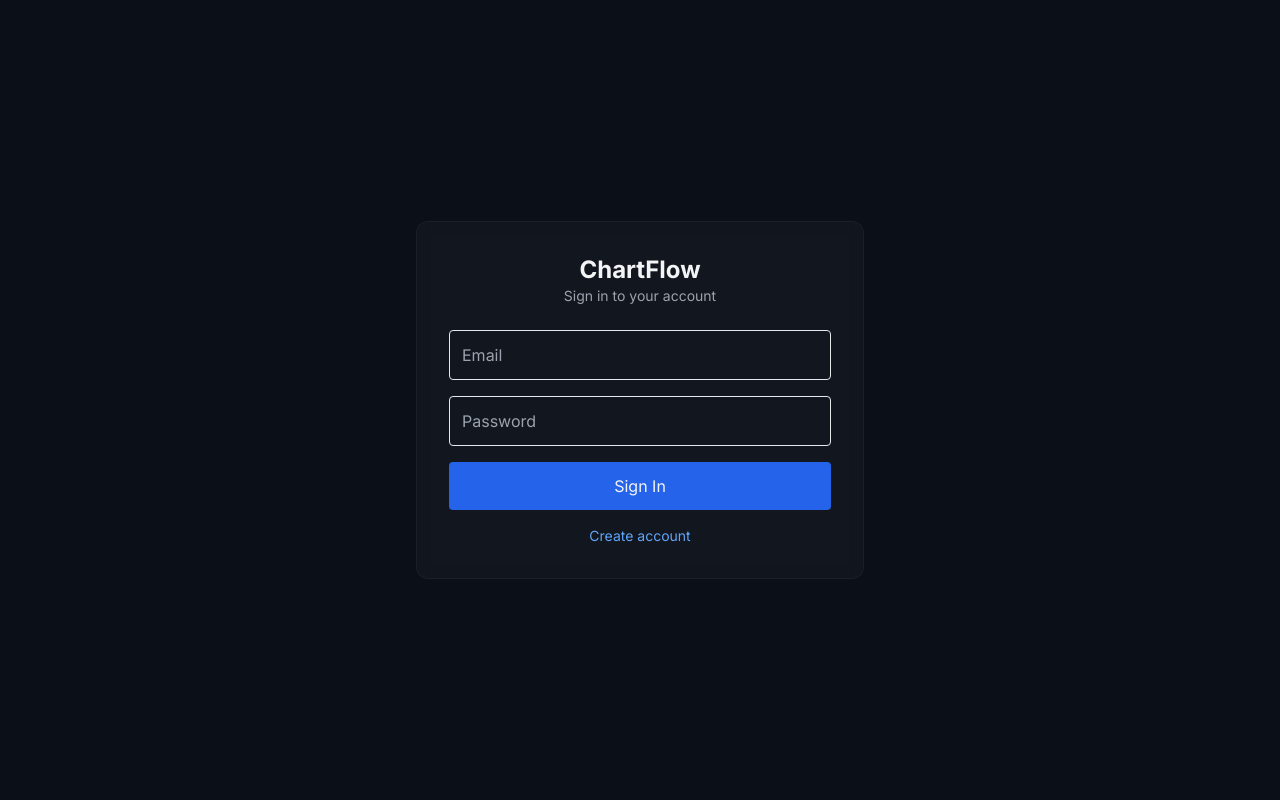
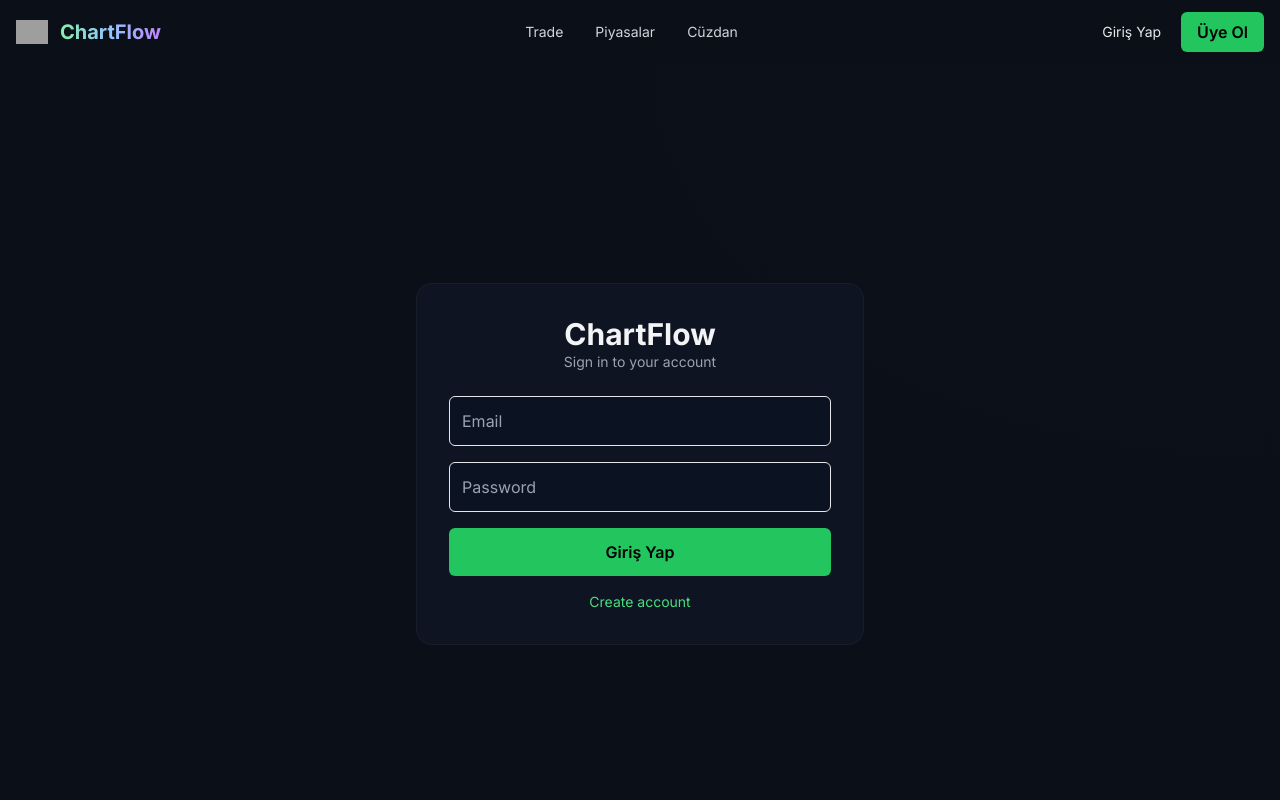
Before and after one commit to Burak0943/ChartFlow, a Next.js app: page /login in a window 1280 px wide. Shown: the top 800 px of the page. Built offline with nearby package versions, Linux system fonts and the light colour scheme; no server answers; grey boxes are pictures that could not be loaded.

Commit message:
Feat: Added Navbar, Login animation, Logo and Policies

```diff
--- a/app/dashboard/page.tsx
+++ b/app/dashboard/page.tsx
@@ -1,5 +1,4 @@
 import { createClient } from '../../utils/supabase/server';
-import { Navbar } from '../../components/Navbar';
 
 export default async function DashboardPage() {
   const supabase = await createClient();
@@ -19,8 +18,6 @@ export default async function DashboardPage() {
 
   return (
     <div>
-      <Navbar session={!!session} />
-
       <main className="max-w-6xl mx-auto p-4">
         <div className="card-glass p-6 rounded-md">
           <h3 className="text-lg font-semibold">Wallet Balance</h3>
--- a/app/globals.css
+++ b/app/globals.css
@@ -11,11 +11,50 @@ html, body, #__next {
   color-scheme: dark;
 }
 
-/* Simple glassy card */
+/* Simple glassy card (legacy) */
 .card-glass {
   background: rgba(255,255,255,0.03);
   backdrop-filter: blur(8px);
   border: 1px solid rgba(255,255,255,0.04);
+}
+
+/* New glass panel for exchange style */
+.glass-panel {
+  background: rgba(17, 24, 39, 0.7);
+  backdrop-filter: blur(10px);
+  -webkit-backdrop-filter: blur(10px);
+  border: 1px solid rgba(255,255,255,0.04);
+}
+
+/* Animations */
+@keyframes fadeIn {
+  from {
+    opacity: 0;
+    transform: translateY(20px);
+  }
+  to {
+    opacity: 1;
+    transform: translateY(0);
+  }
+}
+
+@keyframes slideIn {
+  from {
+    opacity: 0;
+    transform: translateX(30px);
+  }
+  to {
+    opacity: 1;
+    transform: translateX(0);
+  }
+}
+
+.animate-fade-in {
+  animation: fadeIn 480ms ease-out both;
+}
+
+.animate-slide-in {
+  animation: slideIn 420ms ease-out both;
 }
 
 .center-screen {
--- a/app/layout.tsx
+++ b/app/layout.tsx
@@ -2,19 +2,36 @@ import './globals.css';
 import { Metadata } from 'next';
 import { Inter } from 'next/font/google';
 import ToasterClient from './providers/ToasterClient';
+import Navbar from '../components/Navbar';
 
 const inter = Inter({ subsets: ['latin'] });
 
 export const metadata: Metadata = {
   title: 'ChartFlow',
-  description: 'High-performance crypto trading terminal'
+  description: 'High-performance crypto trading terminal',
+  icons: { icon: '/favicon.ico' }
 };
 
 export default function RootLayout({ children }: { children: React.ReactNode }) {
   return (
     <html lang="en" className="dark">
       <body className={`${inter.className} bg-[#0b0f17] text-gray-100`}>
-        {children}
+        <Navbar />
+        <div className="pt-16 min-h-[calc(100vh-64px)]">
+          {children}
+        </div>
+
+        <footer className="mt-8 border-t border-white/5 py-6">
+          <div className="max-w-7xl mx-auto px-4 flex flex-col md:flex-row items-center justify-between gap-4 text-sm text-gray-400">
+            <div className="flex items-center gap-4">
+              <a href="/privacy">Gizlilik Politikası</a>
+              <a href="/terms">Kullanım Koşulları</a>
+              <a href="/support">Destek</a>
+            </div>
+            <div>© {new Date().getFullYear()} ChartFlow. Tüm hakları saklıdır.</div>
+          </div>
+        </footer>
+
         {/* Global toasts */}
         {/* Mount the client to the toaster-root */}
         <div id="toaster-root">
--- a/app/login/components/LoginForm.tsx
+++ b/app/login/components/LoginForm.tsx
@@ -27,25 +27,27 @@ export default function LoginForm() {
   return (
     <form onSubmit={handleSubmit} className="space-y-4">
       <input
-        className="w-full p-3 rounded bg-transparent border border-white/6"
+        className="w-full p-3 rounded-md bg-[#06112455] border border-white/6 placeholder:text-gray-400 focus:outline-none focus:ring-2 focus:ring-green-500"
         placeholder="Email"
         value={email}
         onChange={(e) => setEmail(e.target.value)}
         type="email"
+        required
       />
       <input
-        className="w-full p-3 rounded bg-transparent border border-white/6"
+        className="w-full p-3 rounded-md bg-[#06112455] border border-white/6 placeholder:text-gray-400 focus:outline-none focus:ring-2 focus:ring-green-500"
         placeholder="Password"
         value={password}
         onChange={(e) => setPassword(e.target.value)}
         type="password"
+        required
       />
       <button
         type="submit"
-        className="w-full p-3 rounded bg-blue-600 disabled:opacity-50"
+        className="w-full p-3 rounded-md bg-green-500 text-black font-semibold hover:brightness-95 disabled:opacity-60"
         disabled={loading}
       >
-        {loading ? 'Signing in...' : 'Sign In'}
+        {loading ? 'Signing in...' : 'Giriş Yap'}
       </button>
     </form>
   );
--- a/app/login/page.tsx
+++ b/app/login/page.tsx
@@ -1,13 +1,12 @@
 // server component wrapper
 import LoginForm from './components/LoginForm';
 
-
 export default function LoginPage() {
   return (
-    <div className="center-screen">
-      <div className="w-full max-w-md card-glass p-8 rounded-xl">
+    <div className="min-h-screen flex items-center justify-center bg-[radial-gradient(ellipse_at_top_right,_#0b122033,_transparent)] p-6">
+      <div className="w-full max-w-md glass-panel p-8 rounded-2xl animate-fade-in">
         <div className="text-center mb-6">
-          <h2 className="text-2xl font-bold">ChartFlow</h2>
+          <h2 className="text-3xl font-bold">ChartFlow</h2>
           <p className="text-sm text-gray-400">Sign in to your account</p>
         </div>
 
@@ -17,7 +16,7 @@ export default function LoginPage() {
         </div>
 
         <div className="mt-4 text-center text-sm">
-          <a href="/register" className="text-blue-400">
+          <a href="/register" className="text-green-400">
             Create account
           </a>
         </div>
--- a/components/Navbar.tsx
+++ b/components/Navbar.tsx
@@ -1,33 +1,41 @@
+'use client';
+
+import Image from 'next/image';
 import Link from 'next/link';
-import { User } from 'lucide-react';
+import { usePathname } from 'next/navigation';
 
-export function Navbar({ session }: { session: boolean }) {
+export default function Navbar() {
+  const pathname = usePathname();
+  const isActive = (path: string) => pathname === path;
+
   return (
-    <header className="sticky top-0 z-50 backdrop-blur bg-black/30 border-b border-white/5">
-      <div className="max-w-6xl mx-auto flex items-center justify-between p-4">
-        <div className="flex items-center space-x-4">
-          <div className="text-lg font-bold">ChartFlow</div>
+    <header className="fixed top-0 w-full z-50 bg-transparent">
+      <div className="max-w-7xl mx-auto px-4 py-3 flex items-center justify-between">
+        <div className="flex items-center gap-3">
+          <Image src="/logo.png" width={32} height={32} alt="ChartFlow" />
+          <div className="text-xl font-bold bg-clip-text text-transparent bg-gradient-to-r from-green-300 via-blue-300 to-purple-400">ChartFlow</div>
         </div>
 
-        <nav className="flex items-center space-x-6">
-          <Link href="/trade" className="text-sm text-gray-300">
+        <nav className="hidden md:flex gap-8 items-center">
+          <Link href="/trade" className={`text-sm ${isActive('/trade') ? 'text-white font-semibold' : 'text-gray-300'}`}>
             Trade
           </Link>
-          <Link href="/dashboard" className="text-sm text-gray-300">
-            Dashboard
+          <Link href="/piyasalar" className={`text-sm ${isActive('/piyasalar') ? 'text-white font-semibold' : 'text-gray-300'}`}>
+            Piyasalar
           </Link>
-          <div className="ml-4">
-            {session ? (
-              <button className="flex items-center gap-2 text-sm">
-                <User /> <span>Profile</span>
-              </button>
-            ) : (
-              <Link href="/login" className="text-sm text-blue-400">
-                Login
-              </Link>
-            )}
-          </div>
+          <Link href="/cuzdan" className={`text-sm ${isActive('/cuzdan') ? 'text-white font-semibold' : 'text-gray-300'}`}>
+            Cüzdan
+          </Link>
         </nav>
+
+        <div className="flex items-center gap-3">
+          <Link href="/login" className="text-sm text-gray-200">
+            Giriş Yap
+          </Link>
+          <Link href="/register" className="ml-2 inline-block bg-green-500 text-black px-4 py-2 rounded-md font-semibold">
+            Üye Ol
+          </Link>
+        </div>
       </div>
     </header>
   );
```
